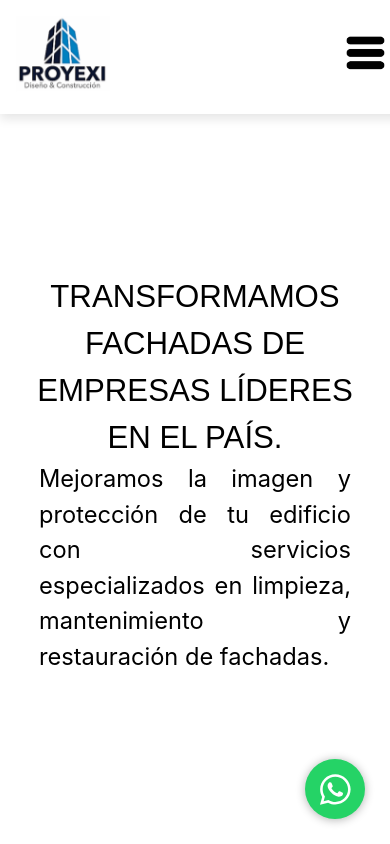
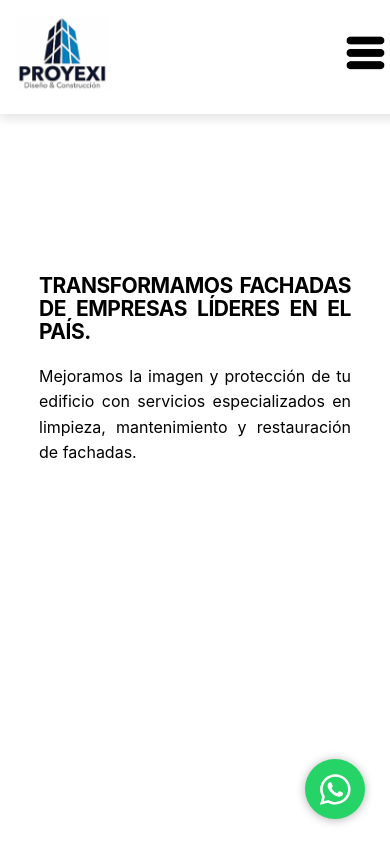
Before and after one commit to milenaAristiza/react-proyexi3, a React (Vite) app: page /fachadas in a window 390 px wide. Shown: the top 844 px of the page. Built offline with nearby package versions, Linux system fonts and the light colour scheme.

Commit message:
changes in index

```diff
--- a/src/pages/Fachadas/Styles_fachadas.css
+++ b/src/pages/Fachadas/Styles_fachadas.css
@@ -406,15 +406,25 @@ body {
   }
 
   .container__text p {
-    font-size: 2.8vh;
+    /*font-size: 2.8vh;
     margin-top: 0;
-    margin-bottom: 0;
+    margin-bottom: 0;*/
+    font-size: 16px!important;
+  line-height: 1.6!important;
+  margin-top: 20px!important;
+  max-width: 500px!important;
   }
 
   .title__fachadas {
-    font-size: 8vw!important;
+    /*font-size: 8vw!important;
     font-family: 'Montserrat', sans-serif;
-    width: 90vw;
+    width: 90vw;*/
+  font-size: clamp(21px, 5vw, 56px)!important;
+  line-height: 1.1!important;
+  font-weight: 700!important;
+  letter-spacing: -0.5px!important;
+  width: 80vw;
+  text-align: justify;
   }
 
   .image_principal_facahadas img {
@@ -463,8 +473,8 @@ body {
   }
 
   .container_slider_fachadas .swiper {
-    width: 80vw;
-    height: 30vh;
+    width: 100vw;
+    height: 65vh;
   }
 }
 
```
